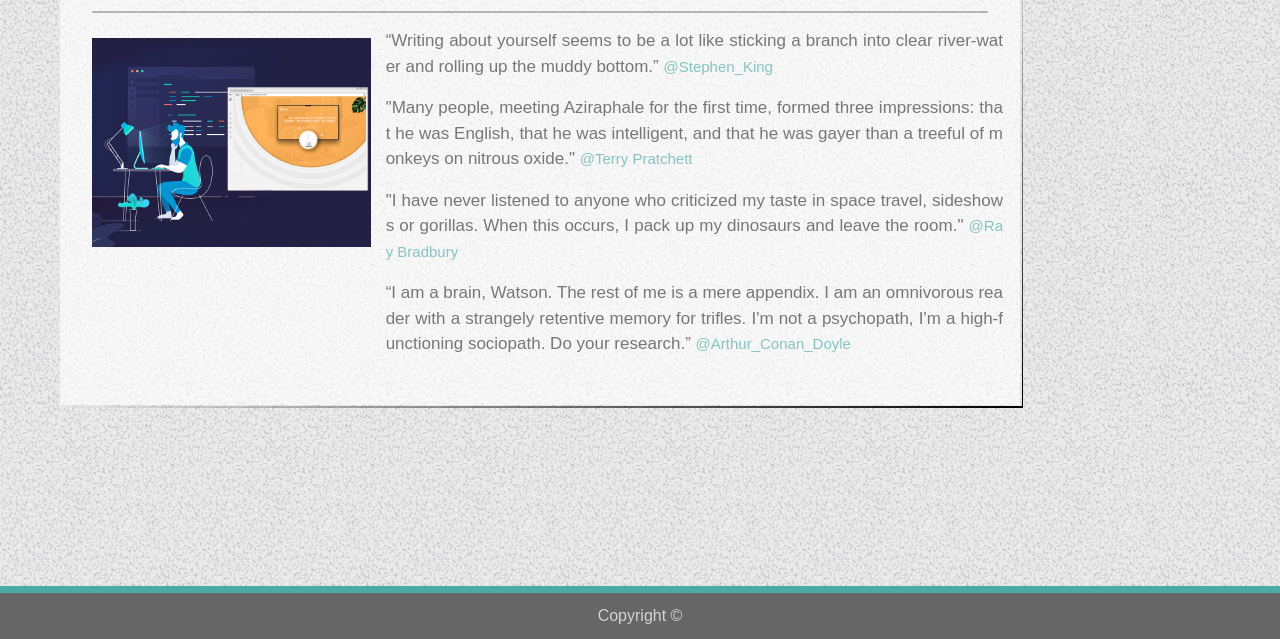
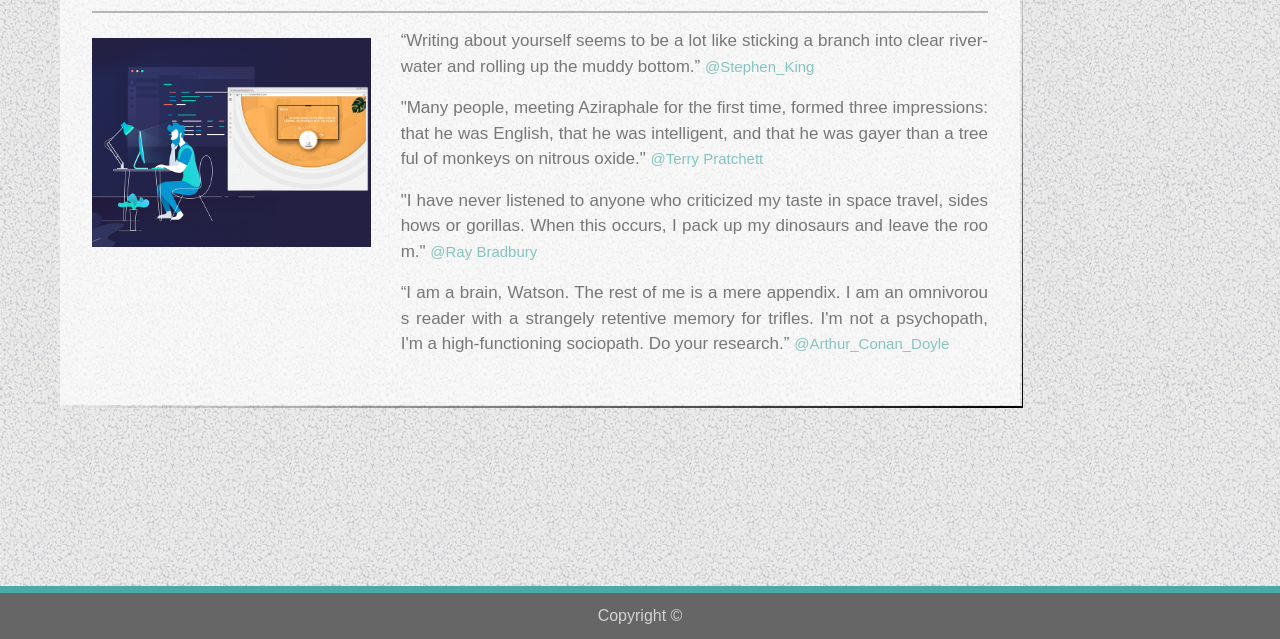
Before and after one commit to vaniri/Bootstrap-Portfolio, a plain HTML site: page index.html in a window 1280 px wide. Shown: the part 161-800 px from the top of the page. Drawn offline with nearby package versions, Linux system fonts and the light colour scheme.

Commit message:
fix about page text

```diff
--- a/index.html
+++ b/index.html
@@ -45,7 +45,7 @@
                     <img id="bio-photo" src="assets/image/web_developer.gif"
                         alt="Web Developer" />
                 </div>
-                <div class="col-lg-8 col-xs-4 text-box">
+                <div class="col-lg-8 col-xs-4">
                     <p>“Writing about yourself seems to be a lot like sticking a
                         branch
                         into clear river-water and rolling up the
```
Also changed, not shown: portfolio.html (+1 -1 lines).
